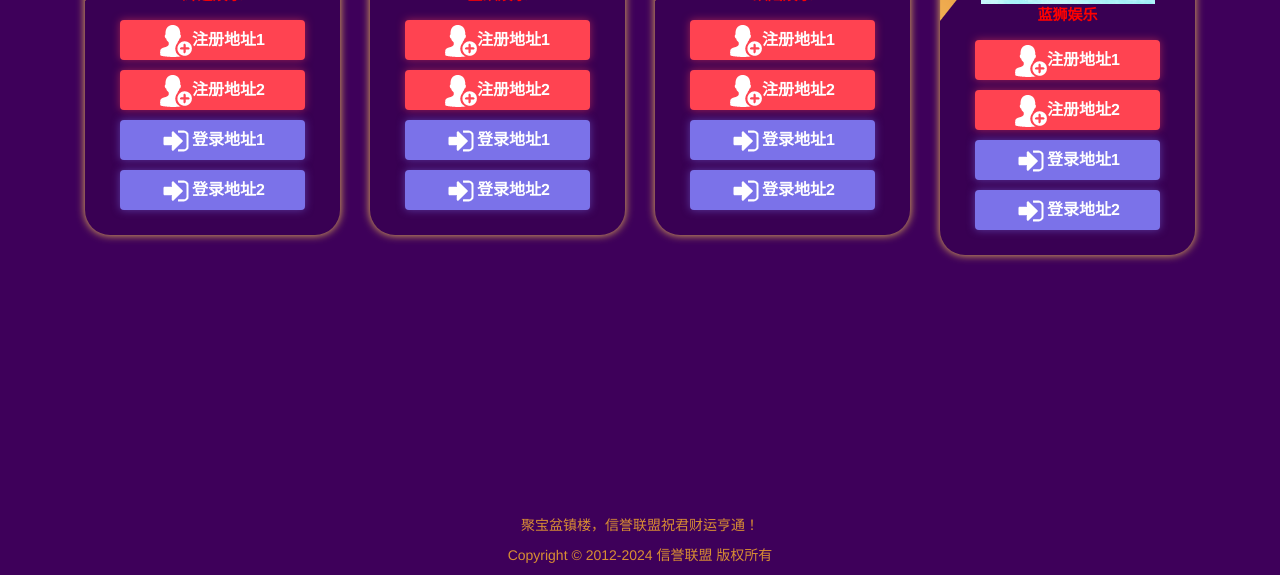
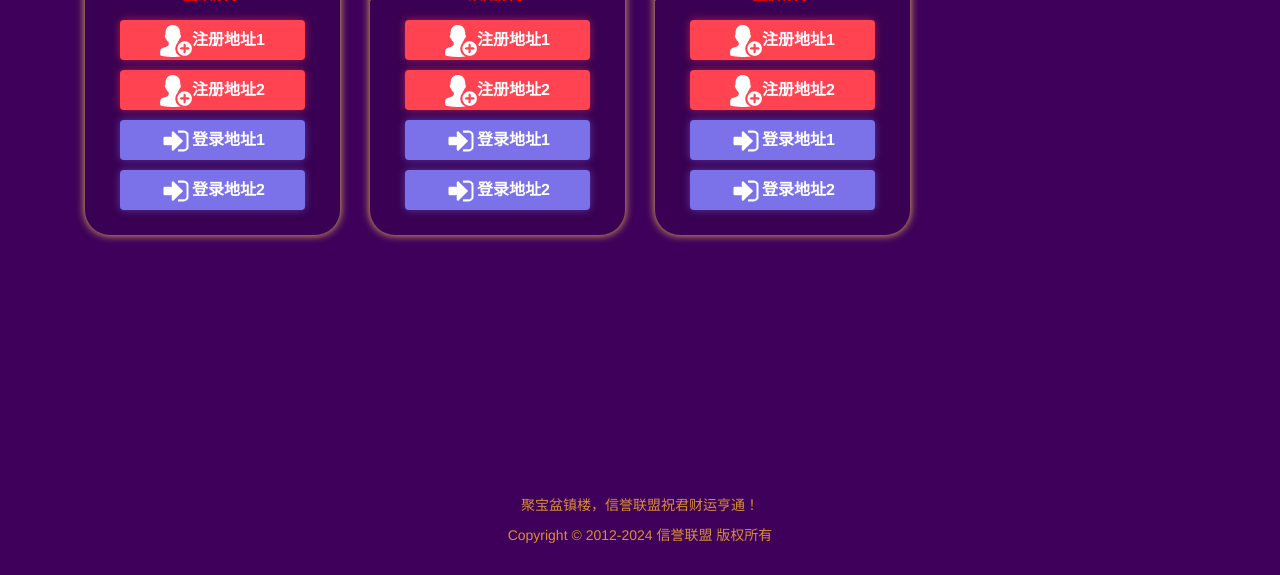
Before and after one commit to guojunqiao2019/hc168, a plain HTML site: page index.htm in a window 1280 px wide. Shown: the part 357-932 px from the top of the page. Drawn offline with Linux system fonts and the light colour scheme.

Commit message:
Update index.htm

```diff
--- a/index.htm
+++ b/index.htm
@@ -46,8 +46,8 @@
 
 
 				</div>
-			<!--	<!--	辉达-->
-				<div class="col-sm-3 col-xs-12 outallbox fadeleftIn" style="margin-top: 15px;">
+				<!--	辉达-->
+			<!--	<div class="col-sm-3 col-xs-12 outallbox fadeleftIn" style="margin-top: 15px;">
 					<div class="manybox text-center">
 						<div class="tag"></div>
 						<img src="h958b98f80f8844f29a55b21a777fea4d2.png" tppabs="http://www.jtmpl.com/信誉联盟 - 主页_files/h958b98f80f8844f29a55b21a777fea4d2.png" class="hdimg">
```
